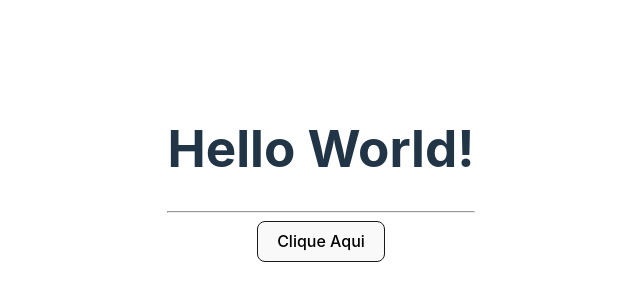
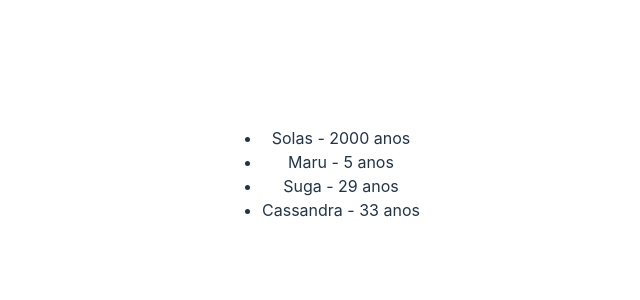
Before and after one commit to g-101/react-typescript-aprendizado, a React (Vite) app: page / in a window 1280 px wide. Shown: the part 226-526 px from the top of the page, without its empty margins (319-959 px from the left). Built offline with nearby package versions, Linux system fonts and the light colour scheme.

Commit message:
renderizando listas

```diff
--- a/src/App.tsx
+++ b/src/App.tsx
@@ -1,19 +1,12 @@
 import React, { useState } from 'react';
-import { Header } from './components/Header';
-import { Button } from './components/Button';
+
+import { List } from './components/List';
 import './App.css';
 
 function App() {
-  let buttonText = 'Clique Aqui';
-  const clickHandler = (text: string) => {
-    alert('Ativou no App \n' + text);
-  };
   return (
     <div className="App">
-      <Header name={'Hello World!'} />
-      {/* componente Button é o filho de App  */}
-      {/* Passando uma função que esta no pai para o filho por meio da prop clickFn */}
-      <Button text={buttonText} clickFn={clickHandler} />
+      <List />
     </div>
   );
 }
--- /dev/null
+++ b/src/components/List.tsx
@@ -0,0 +1,18 @@
+import { Pessoa } from './Pessoa';
+
+export const List = () => {
+  const names = [
+    { name: 'Solas', age: 2000 },
+    { name: 'Maru', age: 5 },
+    { name: 'Suga', age: 29 },
+    { name: 'Cassandra', age: 33 },
+  ];
+
+  return (
+    <ul>
+      {names.map((name, index) => (
+        <Pessoa key={index} data={name} />
+      ))}
+    </ul>
+  );
+};
--- /dev/null
+++ b/src/components/Pessoa.tsx
@@ -0,0 +1,16 @@
+type Props = {
+  data: {
+    name: string;
+    age: number;
+  };
+};
+
+export const Pessoa = ({ data }: Props) => {
+  const { name, age } = data;
+
+  return (
+    <li>
+      {name} - {age} anos
+    </li>
+  );
+};
```
